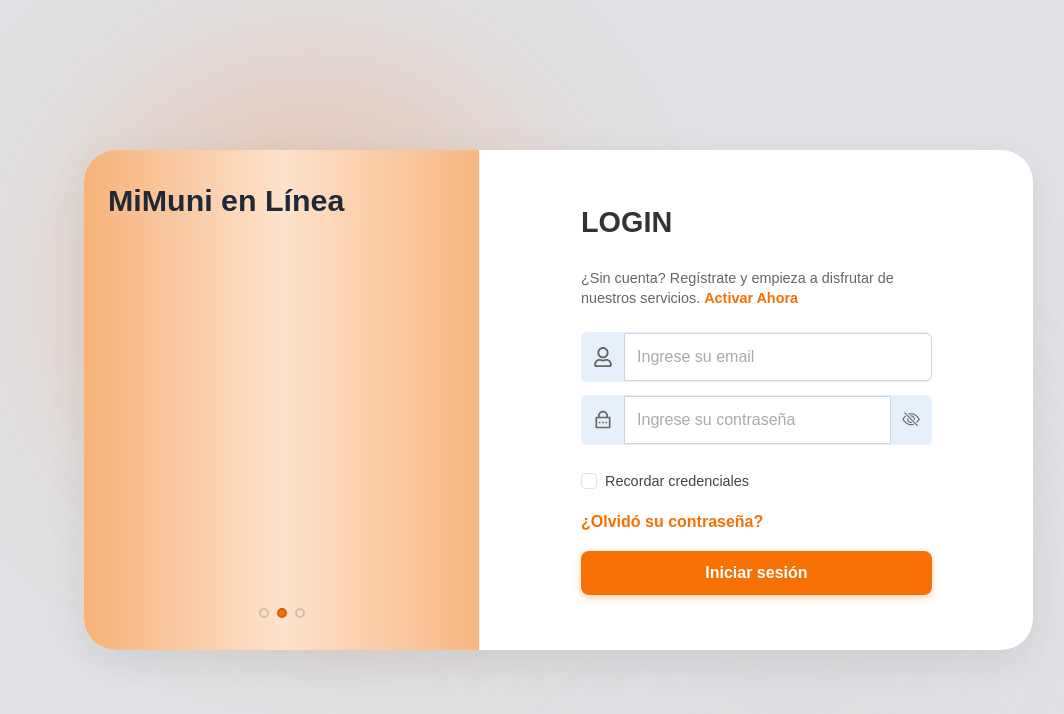
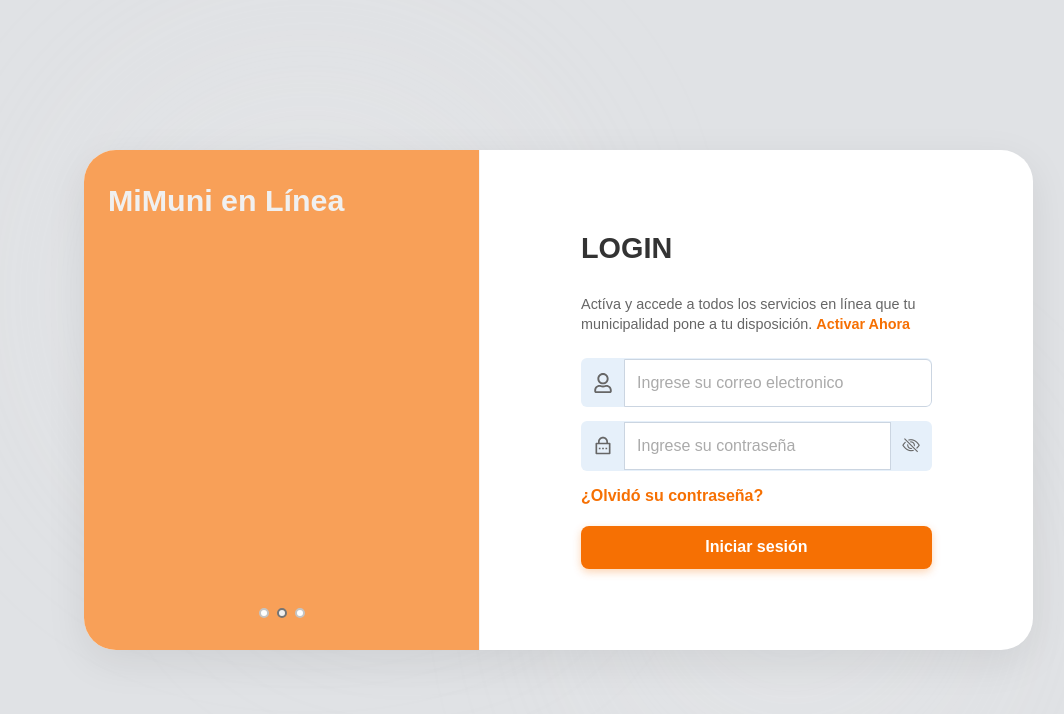
Before and after one commit to Rinzler09/front_MiMuni, a React (Vite) app: page / in a window 1280 px wide. Shown: the top 714 px of the page, without its empty margins (82-1146 px from the left). Built offline with nearby package versions, Linux system fonts and the light colour scheme; a web font is replaced by a local one.

Commit message:
Actualizaciones del Frontend

```diff
--- a/src/Components/FacturasComponents/ProcesoFacturacionComponents.tsx
+++ b/src/Components/FacturasComponents/ProcesoFacturacionComponents.tsx
@@ -323,7 +323,7 @@ const ProceosFacturacion: React.FC = () => {
           Pagar
         </Link>
 
-        <button id="btnFactura_Cons" className="button-links">Generar Factura Consolidada</button>
+
       </div>
 
       {/* Modal de advertencia */}
--- a/src/pages/LoginForm.tsx
+++ b/src/pages/LoginForm.tsx
@@ -29,7 +29,7 @@ const slides = [
 
   { image: slide2, description: " Bienvenido, estamos cerca de ti, al servicio de toda la comunidad." },
 
-  { image: slide3, description: "Bienvenido, tsu voz, nuestra guía, tu bienestar, nuestra meta."},
+  { image: slide3, description: "Bienvenido, su voz, nuestra guía, tu bienestar, nuestra meta."},
 ];
 
 const LoginForm: React.FC = () => {
@@ -174,7 +174,7 @@ const LoginForm: React.FC = () => {
             <div className="col-12 col-md-7 d-flex flex-column justify-content-center align-items-start">
               <h2 className="titu">LOGIN</h2>
               <span>
-                ¿Sin cuenta? Regístrate y empieza a disfrutar de nuestros servicios.{" "}
+                Actíva y accede a todos los servicios en línea que tu municipalidad pone a tu disposición.{" "}
                 <a href="#" className="forgot-password" onClick={handleRegister}>
                   Activar Ahora
                 </a>
@@ -186,7 +186,7 @@ const LoginForm: React.FC = () => {
                   <span className="input-group-text">
                     <FaRegUser size={20} />
                   </span>
-                  <input type="text" className="form-control" placeholder="Ingrese su email" required maxLength={50}
+                  <input type="text" className="form-control" placeholder="Ingrese su correo electronico" required maxLength={50}
                     {...register("email", { required: "Email obligatorio.", maxLength: { value: 50, message: "No puede exceder 50 caracteres." },
                       pattern: { value: /^[^\s@]+@[^\s@]+\.[^\s@]+$/, message: "Email inválido.",},})}
                     value={email} onChange={e => setEmail(e.target.value)}/>
@@ -207,14 +207,14 @@ const LoginForm: React.FC = () => {
                   {errors.contra && <ErrorMessage>{errors.contra.message}</ErrorMessage>}
                 </div>
 
-                {/* Recordar credenciales */}
+                {/* Recordar credenciales
                 <div className="form-check mb-3">
                   <input type="checkbox" className="form-check-input" id="remember" />
                   <label htmlFor="remember" className="form-check-label">
                     Recordar credenciales
                   </label>
                 </div>
-
+*/}
                 {/* Olvidó contraseña */}
                 <a href="#" className="forgot-password mb-3" onClick={handleForgotPassword}>
                   ¿Olvidó su contraseña?
--- a/src/style/PagesStyles/loginFormStyles.css
+++ b/src/style/PagesStyles/loginFormStyles.css
@@ -1,6 +1,5 @@
-
 /* ======================================================
-   2. Fondo y círculos animados
+   Fondo y círculos animados
    ====================================================== */
 .background {
   position: fixed;
@@ -17,17 +16,21 @@
   filter: blur(120px);
   animation: float 8s ease-in-out infinite;
 }
-.circle1 { width: 400px; height: 400px; top: 10%; left: 15%; background: #FF6600; }
+.circle1 {
+  width: 400px; height: 400px;
+  top: 10%; left: 15%;
+  background: #F0F0F0;
+}
 .circle2 {
   width: 300px; height: 300px;
   bottom: 10%; right: 20%;
-  background: #c7c7c7;
+  background: #F0F0F0;
   animation-duration: 10s;
 }
 .circle3 {
   width: 200px; height: 200px;
   bottom: 30%; left: 30%;
-  background: #FF6600;
+  background: #F0F0F0;
   animation-duration: 6s;
   animation-direction: reverse;
 }
@@ -38,7 +41,7 @@
 }
 
 /* ======================================================
-   3. Contenedor principal
+   Contenedor principal
    ====================================================== */
 .login-wrapper {
   background: #fff;
@@ -56,26 +59,26 @@
 }
 
 /* ======================================================
-   4. Panel izquierdo (carrusel)
+   Panel izquierdo (carrusel)
    ====================================================== */
 .col-md-5 {
   background: linear-gradient(
     to right,
-    rgb(242, 139, 54) -40%,
-    rgba(246,112,3,0.2) 50%,
-    #f59445 140%
+    rgb(248, 160, 88) 100%,
+    rgba(248, 160, 88) 100%,
+    rgb(248, 160, 88) 100%
   ) !important;
   background-size: 200% 200%;
   animation: gradientShift 10s ease infinite;
   display: flex;
   flex-direction: column;
   padding: 2rem 1.5rem;
-  color: #333;
+  color: #F0F0F0;
 }
 
 @keyframes gradientShift {
   0%   { background-position: 0% 50%; }
-  50%  { background-position:100% 50%; }
+  50%  { background-position: 100% 50%; }
   100% { background-position: 0% 50%; }
 }
 
@@ -83,6 +86,7 @@
   font-size: 1.9rem;
   font-weight: 600;
   margin-bottom: 1.5rem;
+  color: #F0F0F0;
 }
 
 .carousel-wrapper {
@@ -111,13 +115,14 @@
 
 .slide-description {
   font-size: 0.9rem;
-  color: #4a4a4a;
+  color: #F0F0F0;
   text-align: center;
   line-height: 1.4;
+  font-weight: bolder;
 }
 
 /* ======================================================
-   5. Navegación del carrusel (dots + flechas)
+   Navegación del carrusel (dots + flechas)
    ====================================================== */
 .slide-titles {
   display: flex;
@@ -129,16 +134,19 @@
 .slide-title {
   width: 10px;
   height: 10px;
-  border: 2px solid rgba(0,0,0,0.15);
   border-radius: 50%;
   cursor: pointer;
-  transition: background 0.3s;
+  transition: background 0.3s, border-color 0.3s;
+  background: #fff;
+  border: 2px solid #c4c4c4; /* borde oscuro */
 }
 
 .slide-title.active {
-  background: #f67003;
+  background: #F0F0F0;   /* activo en naranja */
+  border-color: #757575;     /* mismo borde oscuro */
 }
 
+/* Flechas de navegación */
 .carousel-nav {
   position: absolute;
   top: 50%; left: 0; right: 0;
@@ -160,7 +168,7 @@
   align-items: center;
   justify-content: center;
   font-size: 1.2rem;
-  color: #333;
+  color: #F0F0F0;
   transition: background 0.3s;
 }
 
@@ -169,7 +177,7 @@
 }
 
 /* ======================================================
-   6. Panel derecho (formulario)
+   Panel derecho (formulario)
    ====================================================== */
 .col-md-7 {
   padding: 1rem 6.3rem;
@@ -184,6 +192,11 @@
   font-weight: 600;
   color: #333;
   margin-bottom: 1.75rem;
+}
+
+.titu {
+  /* si lo necesitas en otro sitio */
+  color: #F0F0F0;
 }
 
 .col-md-7 > span {
@@ -205,7 +218,7 @@
 }
 
 /* ======================================================
-   7. Inputs “bottom-only” y compactos
+   Inputs “bottom-only” y compactos
    ====================================================== */
 .input-group {
   display: flex;
@@ -251,11 +264,11 @@
 .form-control:focus {
   outline: none;
   box-shadow: none;
-  border-bottom-color: #f67003;
+  border-bottom-color: #f6f5f4;
 }
 
 /* ======================================================
-   8. Checkbox y enlace “Olvidó contraseña”
+   Checkbox y enlace “Olvidó contraseña”
    ====================================================== */
 .form-check {
   display: flex;
@@ -286,7 +299,7 @@ a.forgot-password:hover {
 }
 
 /* ======================================================
-   9. Botón principal refinado
+   Botón principal refinado
    ====================================================== */
 .login-btn {
   width: 100%;
```
